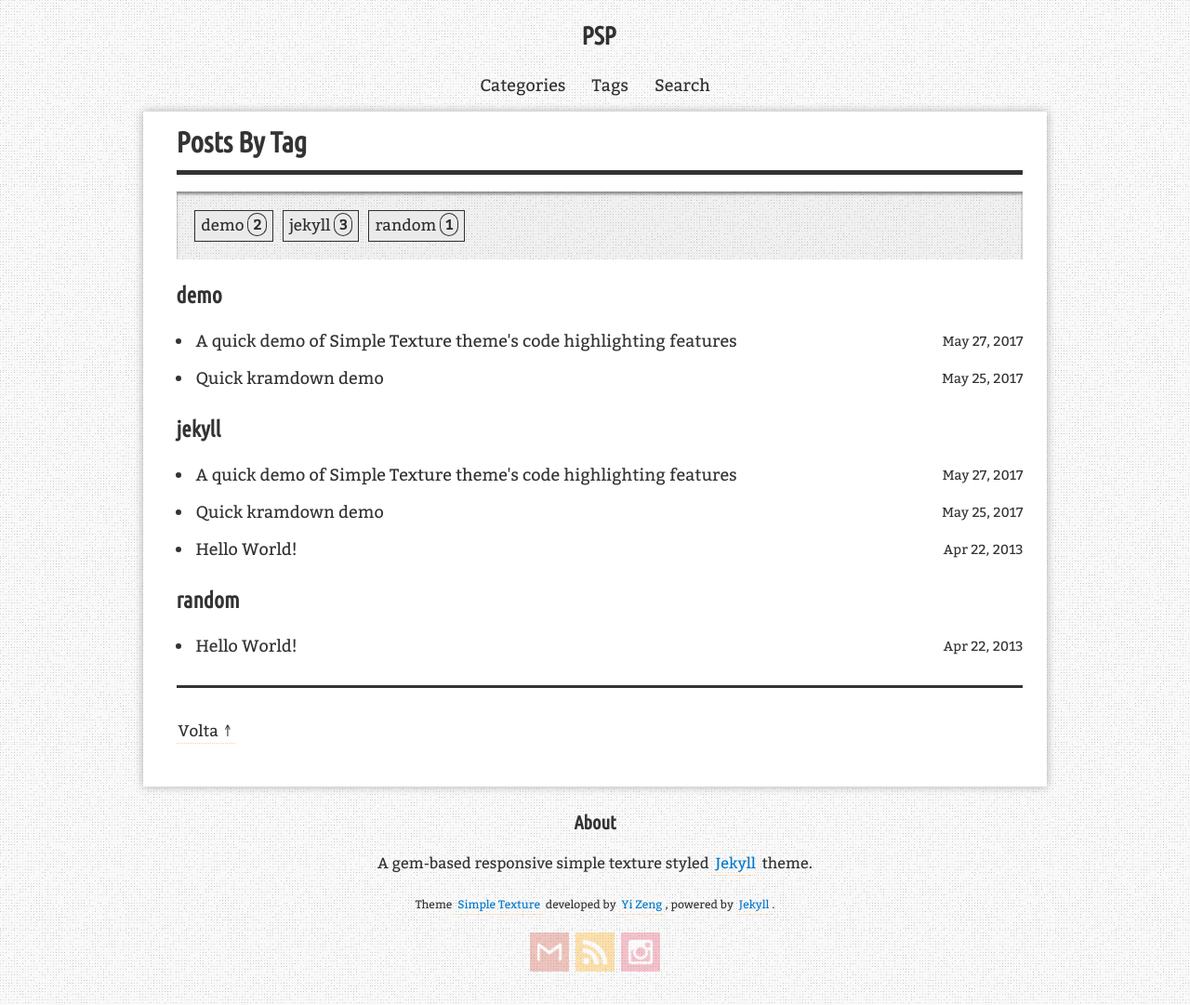
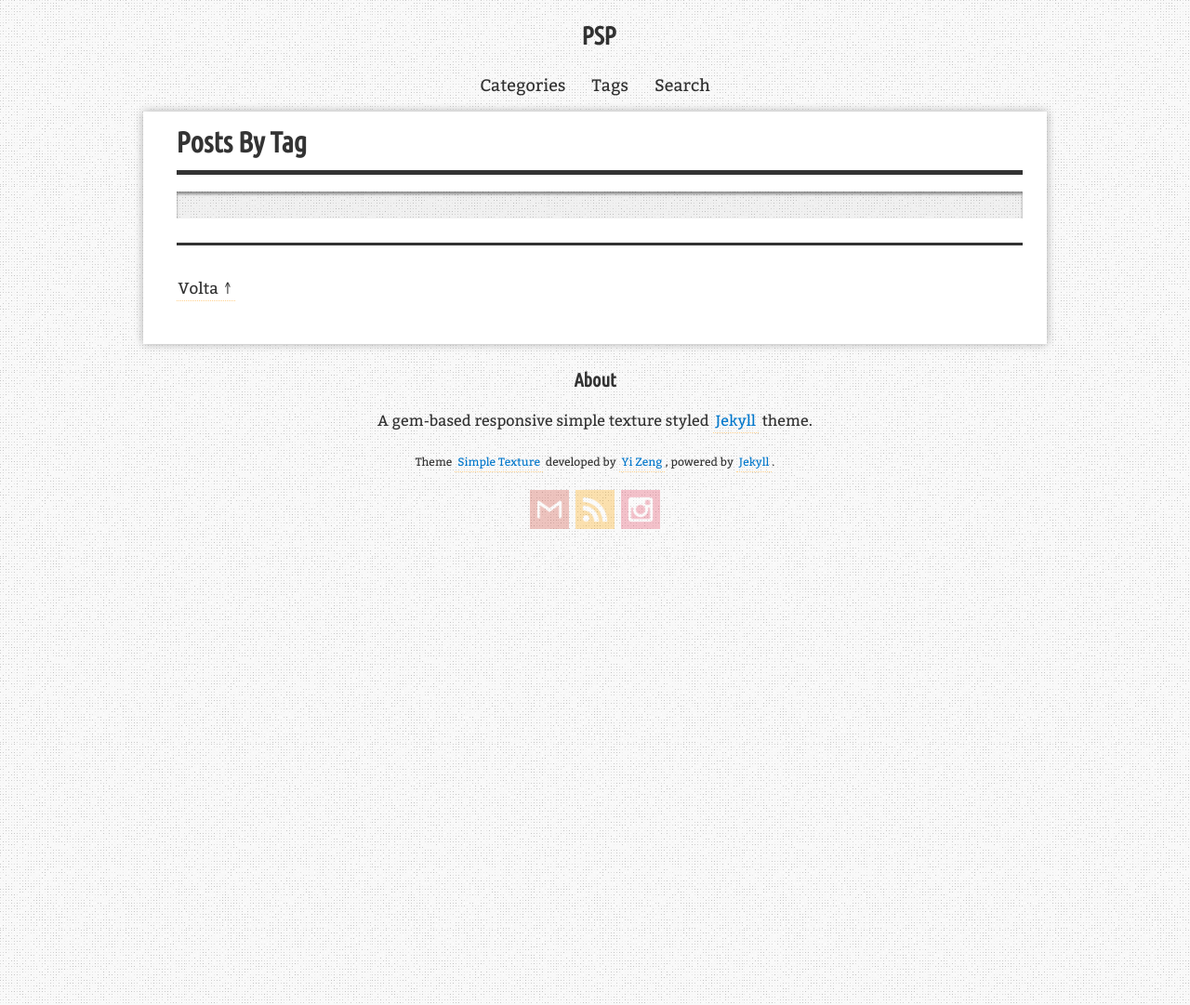
Before and after one commit to tdruiva/portalsemporteiras.github.io, a Jekyll site: the page built from blog/tags/index.html, in a window 1280 px wide. Shown: the whole page at 93% size. Built offline with Jekyll 4.4.1, drawn with Linux system fonts in a browser that asks for light colours; comment, search, counter and statistics services are not loaded; some of the changed lines change nothing that is shown.

Commit message:
[8] Removi posts de exemplo e adicionei informacoes sobre autoria

```diff
--- a/_config.yml
+++ b/_config.yml
@@ -27,9 +27,8 @@
 description: "Rede Comunnitária PSP."
 keywords: 'communitynetwork, rede comunitária, redes mesh, internet'
 author:
-  name:
-  job_title:
-  location:
+  name: "Portal Sem Porteiras"
+  location: "Bairro dos Souzas - Monteiro Lobato/SP - Brasil"
   email: portalsemporteiras@gmail.com
   social_links:
     - name: instagram
--- a/_posts/2013-04-22-hello-world.md
+++ /dev/null
@@ -1,10 +0,0 @@
----
-layout: post
-title: "Hello World!"
-description: "The first 'Hello world' post for Simple Texture theme."
-categories: [uncategorized]
-tags: [random, jekyll]
-redirect_from:
-  - /2013/04/22/
----
-Hello World! This is the beginning of this theme.
--- a/_posts/2017-05-25-quick-kramdown-demo.md
+++ /dev/null
@@ -1,127 +0,0 @@
----
-layout: post
-title: "Quick kramdown demo"
-description: "A quick demo post to some kramdown features."
-categories: [demo]
-tags: [demo, jekyll]
-redirect_from:
-  - /2017/05/25/
----
-
-> This is [kramdown][kramdown] formatting test page for [Simple Texture][Simple Texture] theme.
-
-* Kramdown table of contents
-{:toc .toc}
-
-# General Usage
-
-This is a normal paragraph.
-
-This is [a link](https://yizeng.me) to my homepage.
-A [link](https://yizeng.me/blog "Yi Zeng's Blog") can also have a title.
-
-This is a ***text with light and strong emphasis***.
-
-This **is _emphasized_ as well**.
-
-This *does _not_ work*.
-
-This **does __not__ work either**.
-
-This is a footnote[^1].
-
-This scarcely known tag emulates <kbd>keyboard text</kbd>, which is usually styled like the `<code>` tag.
-
-This tag should denote <ins>inserted</ins> text.
-
-The emphasize tag should _italicize_ text.
-
-This tag will let you <strike>strikeout text</strike>.
-
-## Blockquotes
-
-> ruby -v
->
-> tsc -v
-
-### Nested
-
-> This is a paragraph in blockquote.
->
-> > A nested blockquote.
->
-
-### Lists inside
-
-> Unordered List
-> * lists one
-> * lists two
-> * lists three
->
-> Ordered List
-> 1. lists one
-> 2. lists two
-> 3. lists three
-
-### Long lines
-
-> Jekyll is a simple, blog-aware, static site generator perfect for personal, project, or organization sites. Think of it like a file-based CMS, without all the complexity. Jekyll takes your content, renders Markdown and Liquid templates, and spits out a complete, static website ready to be served by Apache, Nginx or another web server. Jekyll is the engine behind GitHub Pages, which you can use to host sites right from your GitHub repositories.
-
-## Lists
-
-* list 1 item 1
-  * nested list item 1
-  * nested list item 2
-  * nested list item 3 with blockquote
-> ruby -v
->
-> tsc -v
-* list 1 item 2
-* list 1 item 3
-
-## Tables
-
-
-* Table 1
-
-    |-----------------+------------+-----------------+----------------|
-    | Default aligned |Left aligned| Center aligned  | Right aligned  |
-    |-----------------|:-----------|:---------------:|---------------:|
-    | First body part |Second cell | Third cell      | fourth cell    |
-    | Second line     |foo         | **strong**      | baz            |
-    | Third line      |quux        | baz             | bar            |
-    | Footer row      |            |                 |                |
-    |-----------------+------------+-----------------+----------------|
-
-* Table 2
-
-    |---
-    | Default aligned | Left aligned | Center aligned | Right aligned
-    |-|:-|:-:|-:
-    | First body part | Second cell | Third cell | fourth cell
-    | Second line |foo | **strong** | baz
-    | Third line |quux | baz | bar
-    | Footer row
-
-## Horizontal Rules
-
-* * *
-
----
-
-  _  _  _  _
-
----------------
-
-## Images
-
-Here comes an image!
-
-<a class="post-image" href="https://kramdown.gettalong.org/overview.png">
-<img itemprop="image" data-src="https://kramdown.gettalong.org/overview.png" src="/assets/javascripts/unveil/loader.gif" alt="Kramdown Overview" />
-</a>
-
-[^1]: This is a footnote.
-
-[kramdown]: https://kramdown.gettalong.org/
-[Simple Texture]: https://github.com/yizeng/jekyll-theme-simple-texture
--- a/_posts/2017-05-27-code-highlighting.md
+++ /dev/null
@@ -1,80 +0,0 @@
----
-layout: post
-title: "A quick demo of Simple Texture theme's code highlighting features"
-description: "A quick demo of Simple Texture theme's code highlighting features"
-categories: [demo]
-tags: [demo, jekyll]
-redirect_from:
-  - /2017/05/27/
----
-
-> This is code blocks and highlighting test page for [Simple Texture][Simple Texture] theme.
-
-* Kramdown table of contents
-{:toc .toc}
-
-# Code Spans
-
-This is a test for inline codeblocks like `C:/Ruby23-x64` or `SELECT  "offices".* FROM "offices" `
-
-Here is a literal `` ` `` backtick.
-And here is a Ruby code fragment `x = Class.new`{:.language-ruby}
-
-# Fenced Code Blocks
-
-~~~~~~~~~~~~
-~~~~~~~
-code with tildes
-~~~~~~~~
-~~~~~~~~~~~~~~~~~~
-
-# Simple codeblock with long lines
-
-    function myFunction() {
-        alert("Lorem ipsum dolor sit amet, consectetur adipiscing elit, sed do eiusmod tempor incididunt ut labore et dolore magna aliqua. Ut enim ad minim veniam, quis nostrud exercitation ullamco laboris nisi ut aliquip ex ea commodo consequat. Duis aute irure dolor in reprehenderit in voluptate velit esse cillum dolore eu fugiat nulla pariatur. Excepteur sint occaecat cupidatat non proident, sunt in culpa qui officia deserunt mollit anim id est laborum.");
-    }
-
-# Language of Code Blocks
-
-~~~ ruby
-def what?
-  42
-end
-~~~
-
-# Highlighted
-
-## External Gist
-
-<script src="https://gist.github.com/yizeng/9b871ad619e6dcdcc0545cac3101f361.js"></script>
-
-## Simple Highlight
-
-{% highlight ruby %}
-def foo
-  puts 'foo'
-end
-{% endhighlight %}
-
-## Highlight with long lines
-
-{% highlight c# %}
-public class Hello {
-    public static void Main() {
-        Console.WriteLine("Lorem ipsum dolor sit amet, consectetur adipiscing elit, sed do eiusmod tempor incididunt ut labore et dolore magna aliqua. Ut enim ad minim veniam, quis nostrud exercitation ullamco laboris nisi ut aliquip ex ea commodo consequat. Duis aute irure dolor in reprehenderit in voluptate velit esse cillum dolore eu fugiat nulla pariatur. Excepteur sint occaecat cupidatat non proident, sunt in culpa qui officia deserunt mollit anim id est laborum.");
-    }
-}
-{% endhighlight %}
-
-## Highlight with line numbers and long lines
-
-{% highlight javascript linenos=table %}
-function myFunction() {
-    alert("Lorem ipsum dolor sit amet, consectetur adipiscing elit, sed do eiusmod tempor incididunt ut labore et dolore magna aliqua. Ut enim ad minim veniam, quis nostrud exercitation ullamco laboris nisi ut aliquip ex ea commodo consequat. Duis aute irure dolor in reprehenderit in voluptate velit esse cillum dolore eu fugiat nulla pariatur. Excepteur sint occaecat cupidatat non proident, sunt in culpa qui officia deserunt mollit anim id est laborum.");
-}
-{% endhighlight %}
-
-[^1]: This is a footnote.
-
-[kramdown]: https://kramdown.gettalong.org/
-[Simple Texture]: https://github.com/yizeng/jekyll-theme-simple-texture
```
